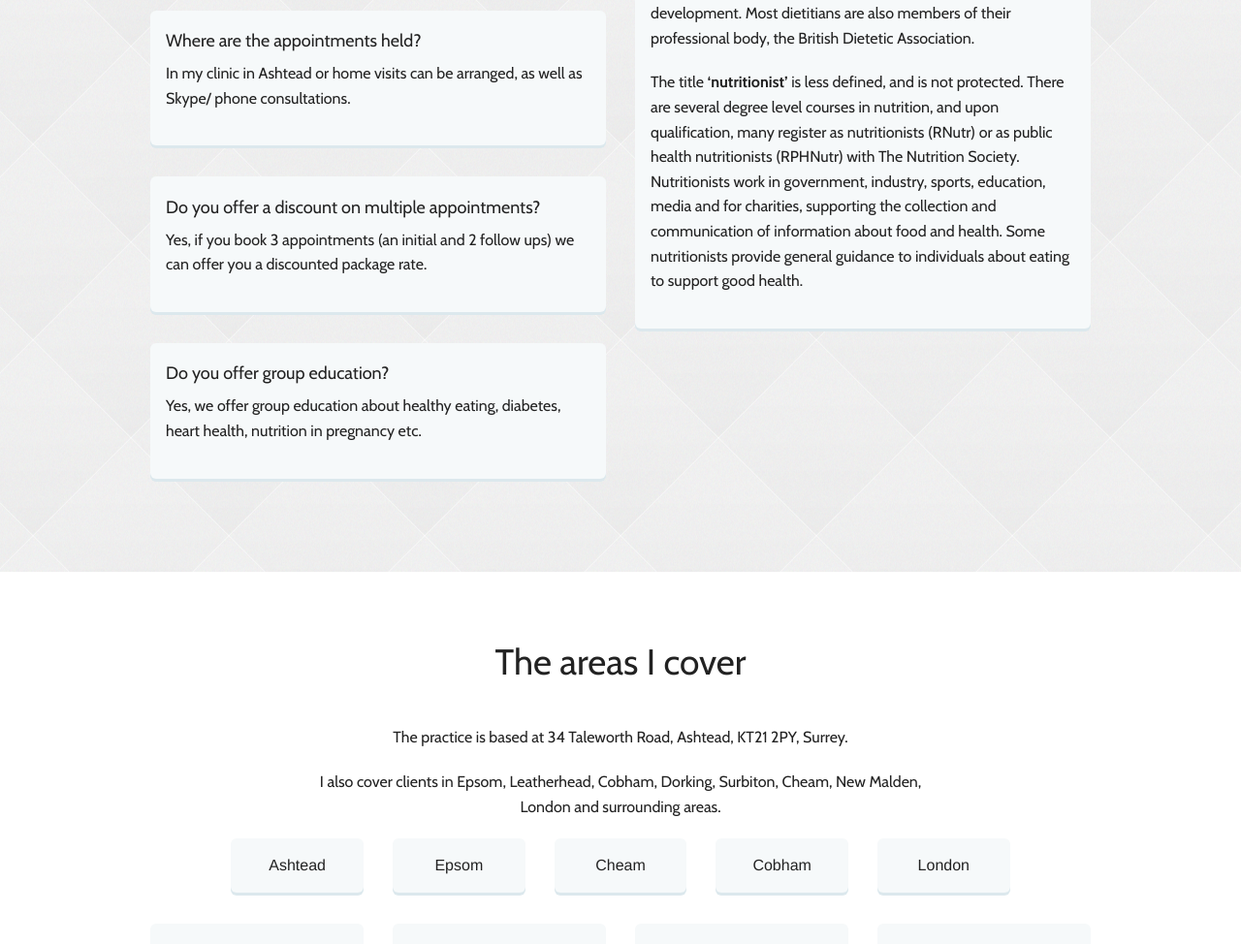
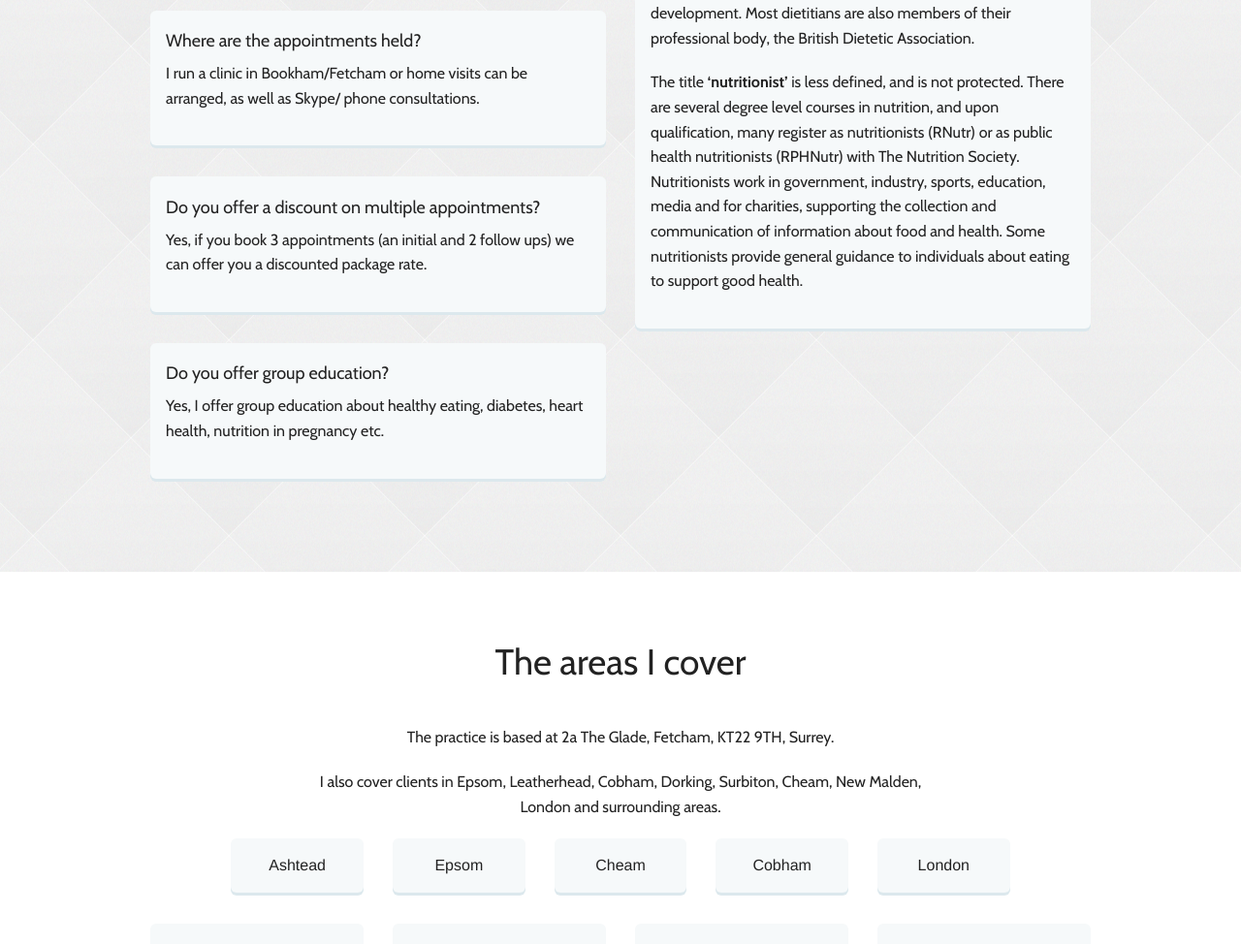
Before and after one commit to bananacrisp/dietmatters, a website: page contact.html in a window 1280 px wide. Shown: the part 2135-3109 px from the top of the page at 97% size. Drawn offline with nearby package versions, Linux system fonts and the light colour scheme; a web font is replaced by a local one.

Commit message:
Copy changes

```diff
--- a/contact.html
+++ b/contact.html
@@ -162,7 +162,7 @@
           <div class="columns small-12">
             <div class="box-faq">
               <h5> Where are the appointments held?</h5>
-              <p>In my clinic in Ashtead or home visits can be arranged, as well as Skype/ phone consultations.</p>
+              <p>I run a clinic in Bookham/Fetcham or home visits can be arranged, as well as Skype/ phone consultations.</p>
             </div>
           </div>
           <div class="columns small-12">
@@ -174,7 +174,7 @@
           <div class="columns small-12">
             <div class="box-faq">
               <h5>Do you offer group education?</h5>
-              <p>Yes, we offer group education about healthy eating, diabetes, heart health, nutrition in pregnancy etc.</p>
+              <p>Yes, I offer group education about healthy eating, diabetes, heart health, nutrition in pregnancy etc.</p>
             </div>
           </div>
         </div>
@@ -199,7 +199,7 @@
     <div class="row">
       <div class="columns small-12 medium-8 medium-centered text-center">
         <h2>The areas I cover</h2>
-        <p>The practice is based at 34 Taleworth Road, Ashtead, KT21 2PY, Surrey.</p>
+        <p>The practice is based at 2a The Glade, Fetcham, KT22 9TH, Surrey.</p>
         <p>I also cover clients in Epsom, Leatherhead, Cobham, Dorking, Surbiton, Cheam, New Malden, London and surrounding areas.</p>
       </div>
     </div>
```
